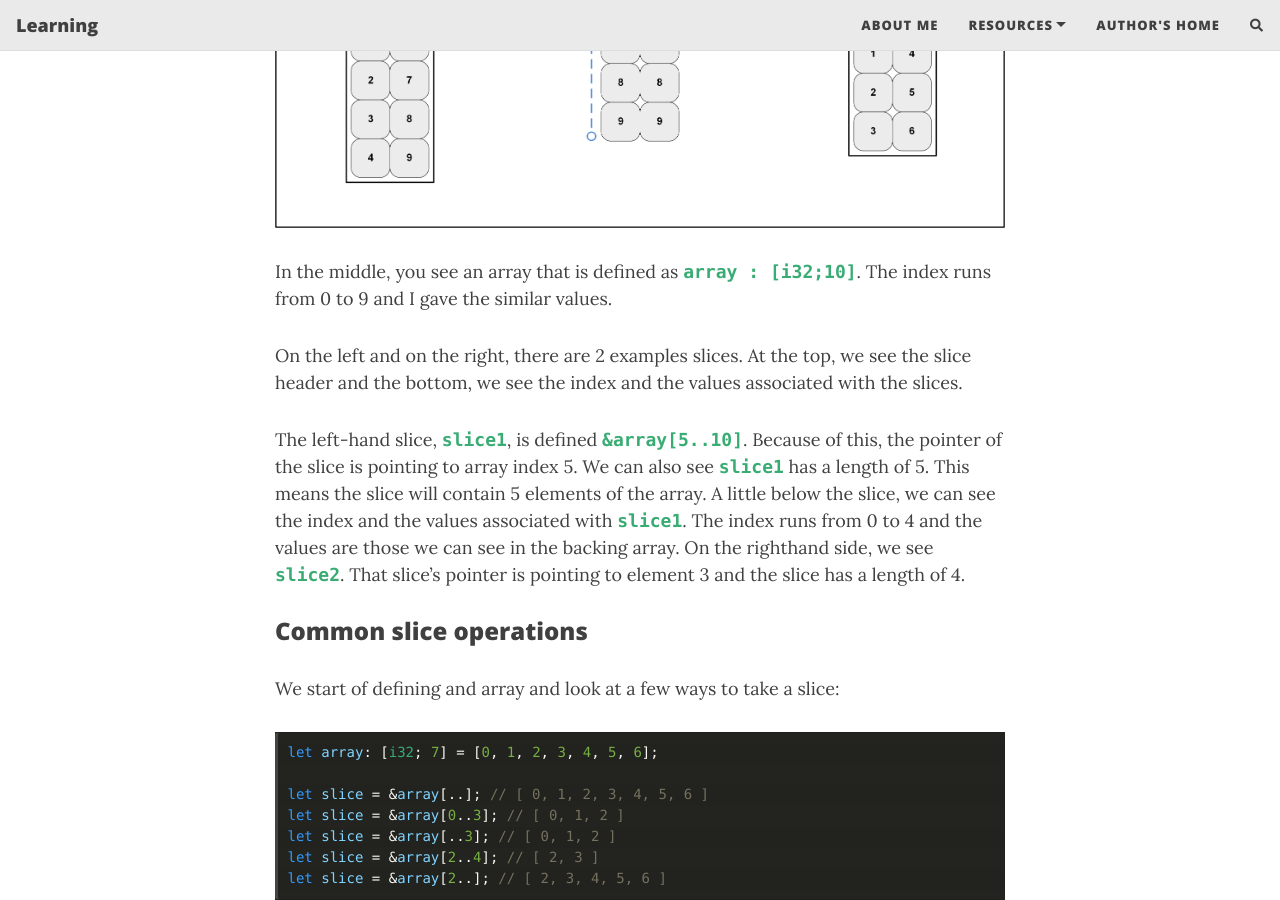
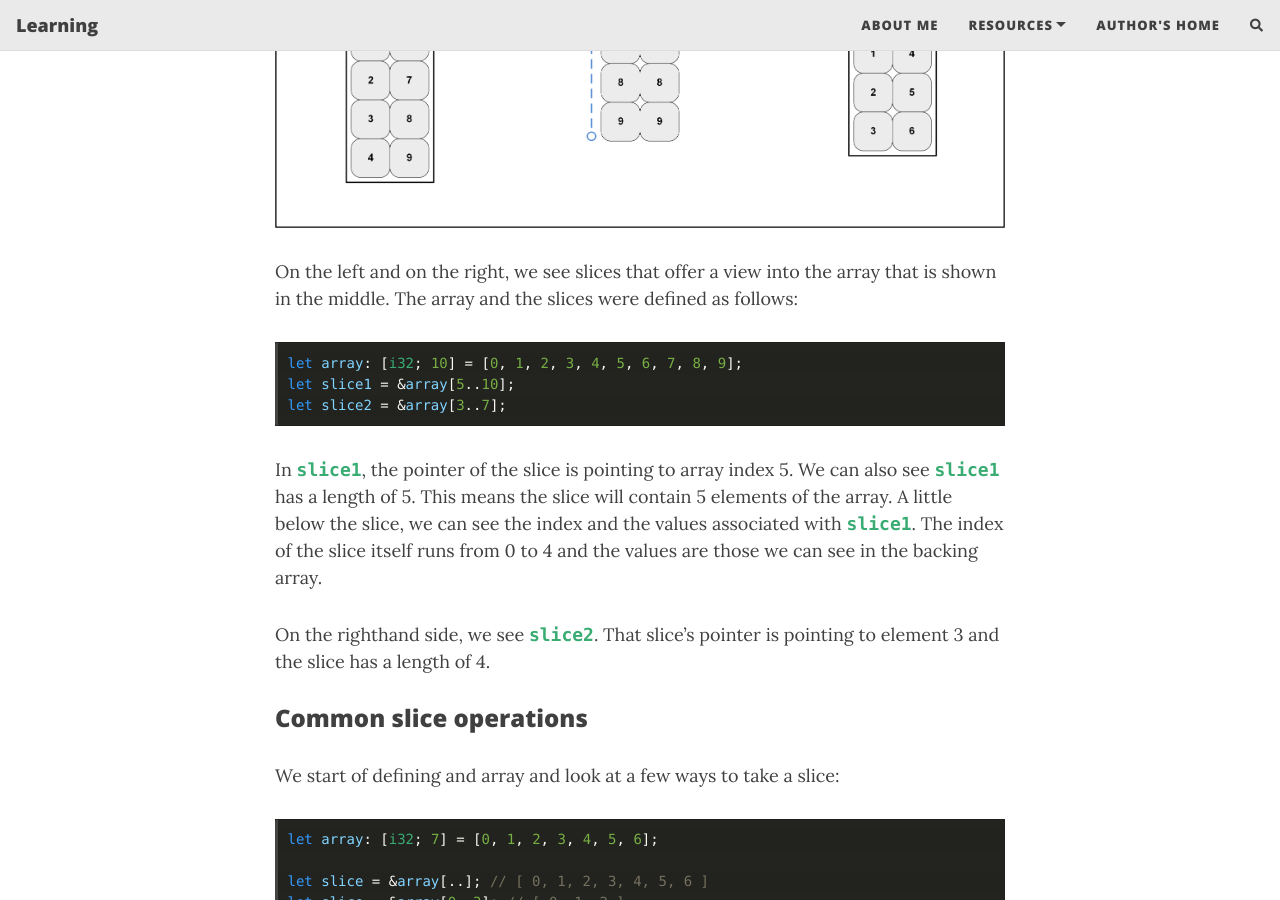
Before and after one commit to saidvandeklundert/learn, a Jekyll site: the page built from _posts/2021-08-14-rust-slice.md, in a window 1280 px wide and 900 px high, scrolled down 1522 px. Built offline with Jekyll 4.4.1, drawn with Linux system fonts in a browser that asks for light colours; nearby versions of some CDN libraries; comment, search, counter and statistics services are not loaded.

Commit message:
typo color pic

````diff
--- a/_posts/2021-08-14-rust-slice.md
+++ b/_posts/2021-08-14-rust-slice.md
@@ -27,12 +27,17 @@ The following shows an example array and 2 slices from that array:
 
 ![Rust slice](/learn/img/rust_slice.png "Rust slice")
 
+On the left and on the right, we see slices that offer a view into the array that is shown in the middle. The array and the slices were defined as follows:
 
-In the middle, you see an array that is defined as `array : [i32;10]`. The index runs from 0 to 9 and I gave the similar values.
+```rust
+let array: [i32; 10] = [0, 1, 2, 3, 4, 5, 6, 7, 8, 9];
+let slice1 = &array[5..10];
+let slice2 = &array[3..7];
+```
 
-On the left and on the right, there are 2 examples slices. At the top, we see the slice header and the bottom, we see the index and the values associated with the slices.
+In `slice1`, the pointer of the slice is pointing to array index 5. We can also see `slice1` has a length of 5. This means the slice will contain 5 elements of the array. A little below the slice, we can see the index and the values associated with `slice1`. The index of the slice itself runs from 0 to 4 and the values are those we can see in the backing array.
 
-The left-hand slice, `slice1`, is defined `&array[5..10]`. Because of this, the pointer of the slice is pointing to array index 5. We can also see `slice1` has a length of 5. This means the slice will contain 5 elements of the array. A little below the slice, we can see the index and the values associated with `slice1`. The index runs from 0 to 4 and the values are those we can see in the backing array. On the righthand side, we see `slice2`. That slice's pointer is pointing to element 3 and the slice has a length of 4.
+On the righthand side, we see `slice2`. That slice's pointer is pointing to element 3 and the slice has a length of 4.
 
 
 ### Common slice operations
````
Also changed, not shown: img/slice_1.png.
